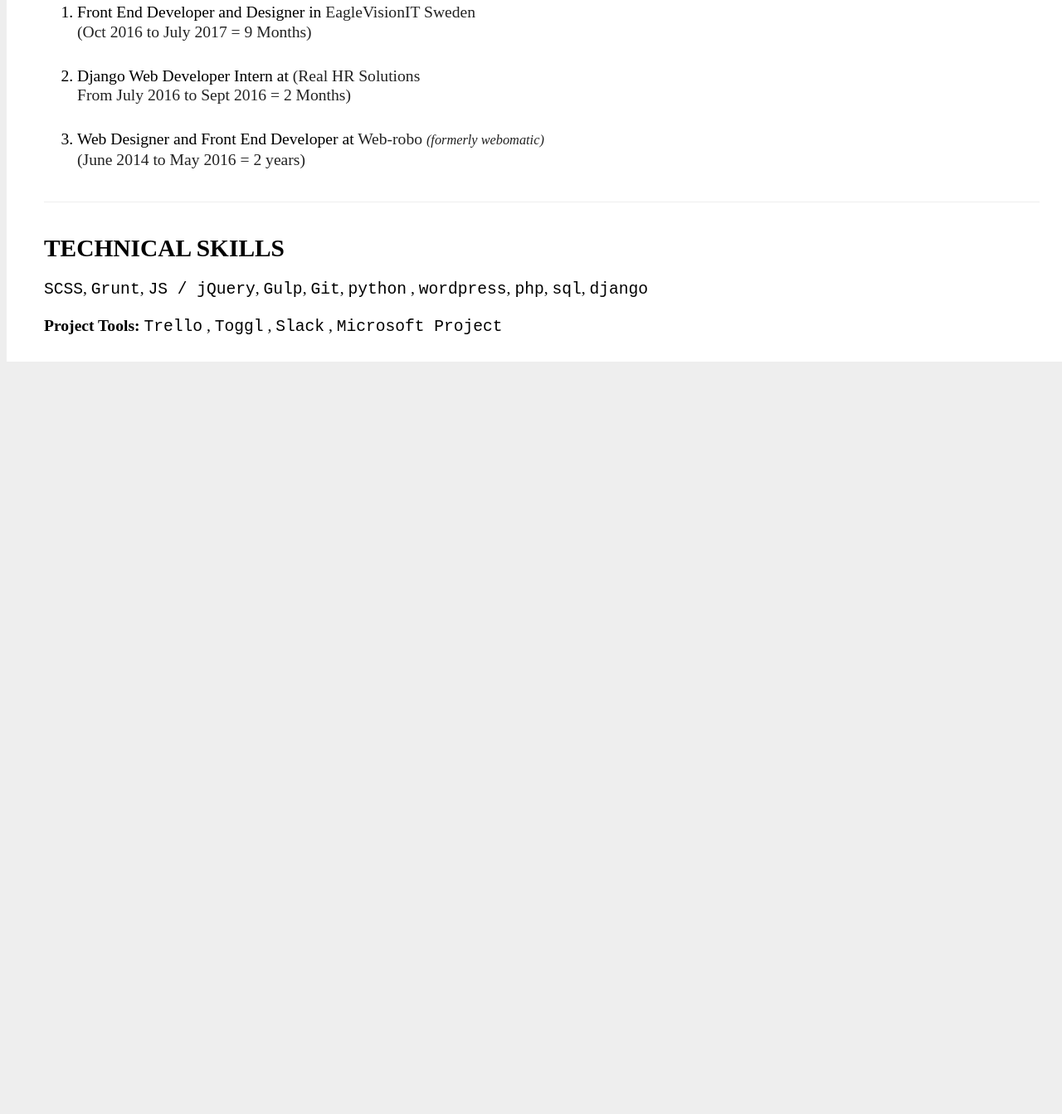
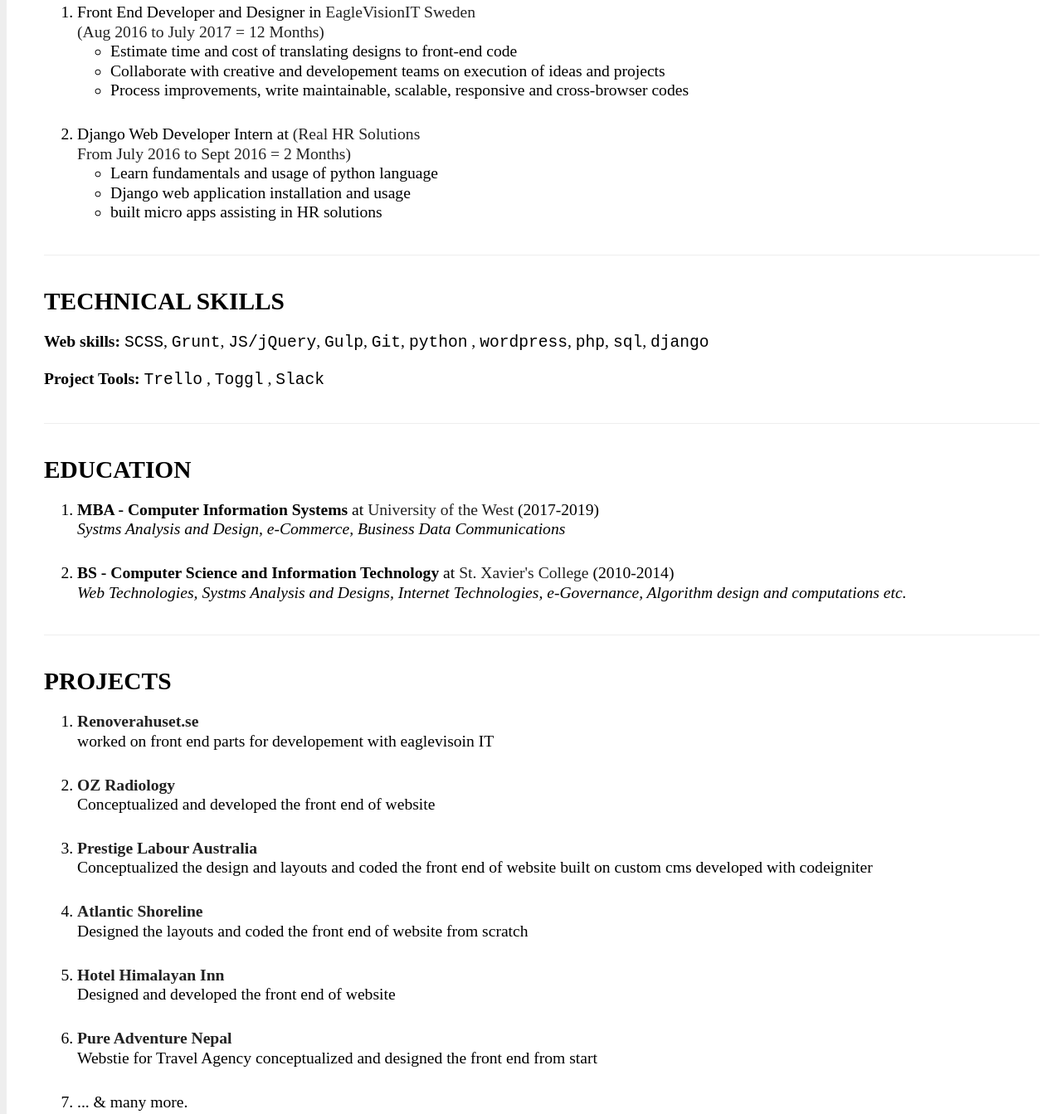
Before and after one commit to asimsubedi/asimsubedi.github.io, a website: page index.html in a window 1280 px wide. Shown: the part 402-1745 px from the top of the page at 83% size. Before the commit the page ends 846 px from the top, so only its background shows below. Drawn offline with Linux system fonts and the light colour scheme.

Commit message:
added education and projects

```diff
--- a/index.html
+++ b/index.html
@@ -21,18 +21,81 @@
 		<section class="resume-experience">
 			<h2>Experience</h2>
 			<ol>
-				<li>Front End Developer and Designer in <a href="http://eaglevisionit.com/" target="_blank">EagleVisionIT Sweden</a> <br/><span class="experience-style">(Oct 2016 to July 2017 = 9 Months)</span></li>
-				<li>Django Web Developer Intern at <a href="http://www.realsolutions.com.np/" target="_blank">(Real HR Solutions</a> <br/><span class="experience-style"> From July 2016 to Sept 2016 = 2 Months)</span></li>
-				<li>Web Designer and Front End Developer at <a href="http://web-robo.com" target="_blank">Web-robo <em><small>(formerly webomatic)</small></em></a>  <br/><span class="experience-style">(June 2014 to May 2016 = 2 years)</span></li>
+				<li>Front End Developer and Designer in <a href="http://eaglevisionit.com/" target="_blank">EagleVisionIT Sweden</a> <br/><span class="experience-style">(Aug 2016 to July 2017 = 12 Months)</span><br/>
+				<ul class="tasks-involved">
+					<li>Estimate time and cost of translating designs to front-end code</li>
+					<li>Collaborate with creative and developement teams on execution of ideas and projects</li>
+					<li>Process improvements, write maintainable, scalable, responsive and cross-browser codes</li>
+				</ul>
+				</li>
+				<li>Django Web Developer Intern at <a href="http://www.realsolutions.com.np/" target="_blank">(Real HR Solutions</a> <br/><span class="experience-style"> From July 2016 to Sept 2016 = 2 Months)</span><br/>
+				<ul class="tasks-involved">
+					<li>Learn fundamentals and usage of python language</li>
+					<li>Django web application installation and usage</li>
+					<li>built micro apps assisting in HR solutions</li>
+				</ul>
+				</li>
+				<!-- <li>Web Designer and Front End Developer at <a href="http://web-robo.com" target="_blank">Web-robo <em><small>(formerly webomatic)</small></em></a>  <br/><span class="experience-style">(June 2014 to May 2016 = 2 years)</span></li> -->
 			</ol>
 		</section>
 
 		<section class="resume-skills">
 			<h2>Technical skills</h2>
-			<p><kbd>SCSS</kbd>, <kbd>Grunt</kbd>, <kbd>JS / jQuery</kbd>, <kbd>Gulp</kbd>, <kbd>Git</kbd>, <kbd>python</kbd> , <kbd>wordpress</kbd>, <kbd>php</kbd>, <kbd>sql</kbd>, <kbd>django</kbd></p>
-			<p><strong>Project Tools: </strong> <kbd>Trello</kbd> , <kbd>Toggl</kbd> , <kbd>Slack</kbd> , <kbd>Microsoft Project</kbd></p>
+			<p><strong>Web skills: </strong><kbd>SCSS</kbd>, <kbd>Grunt</kbd>, <kbd>JS/jQuery</kbd>, <kbd>Gulp</kbd>, <kbd>Git</kbd>, <kbd>python</kbd> , <kbd>wordpress</kbd>, <kbd>php</kbd>, <kbd>sql</kbd>, <kbd>django</kbd></p>
+			<p><strong>Project Tools: </strong> <kbd>Trello</kbd> , <kbd>Toggl</kbd> , <kbd>Slack</kbd></p>
 		</section>
 
+		<section class="resume-education">
+			<h2>Education</h2>
+			<ol>
+				<li>
+					<strong>MBA - Computer Information Systems</strong> at <a href="https://www.uwest.edu/" target="_blank">University of the West</a><span> (2017-2019)</span><br/><em>Systms Analysis and Design, e-Commerce, Business Data Communications</em>
+				</li>
+				<li>
+					<strong>BS - Computer Science and Information Technology</strong> at <a href="http://www.sxc.edu.np/" target="_blank"> St. Xavier's College</a><span> (2010-2014)</span><br/><em>Web Technologies, Systms Analysis and Designs, Internet Technologies, e-Governance, Algorithm design and computations etc.</em>
+				</li>
+			</ol>
+		</section>
+
+		<section class="resume-portfolio">
+			<h2>Projects</h2>
+			<ol>
+				<li>
+					<strong><a href="https://renoverahuset.se" target="_blank">Renoverahuset.se</a></strong><br/>
+					<span>worked on front end parts for developement with eaglevisoin IT</span>
+				</li>
+
+				<li>
+					<strong><a href="http://www.ozrad.com/" target="_blank">OZ Radiology</a></strong><br/>
+					<span>Conceptualized and developed the front end of website</span>
+				</li>
+
+				<li>
+					<strong><a href="http://www.prestigelabour.com.au/" target="_blank">Prestige Labour Australia</a></strong><br/>
+					<span>Conceptualized the design and layouts and coded the front end of website built on custom cms developed with codeigniter</span>
+				</li>
+
+				<li>
+					<strong><a href="http://atlanticshoreline.com/" target="_blank">Atlantic Shoreline</a></strong><br/>
+					<span>Designed the layouts and coded the front end of website from scratch</span>
+				</li>
+
+				<li>
+					<strong><a href="http://hotelhimalayaninn.com/" target="_blank">Hotel Himalayan Inn</a></strong><br/>
+					<span>Designed and developed the front end of website </span>
+				</li>
+
+				<li>
+					<strong><a href="http://www.pureadventurenepal.com/" target="_blank">Pure Adventure Nepal</a></strong><br/>
+					<span>Webstie for Travel Agency conceptualized and designed the front end from start</span>
+				</li>
+
+				<li>
+					... &amp; many more.
+				</li>
+			</ol>
+
+		</section>
 	</div>
 </body>
 </html>
--- a/style.css
+++ b/style.css
@@ -50,6 +50,8 @@
 	color: #222;
 }
 
-.resume-experience ol > li{
+.resume-experience ol > li,
+.resume-portfolio ol > li,
+.resume-education ol > li{
 	margin-bottom: 1.5em;
 }
```
